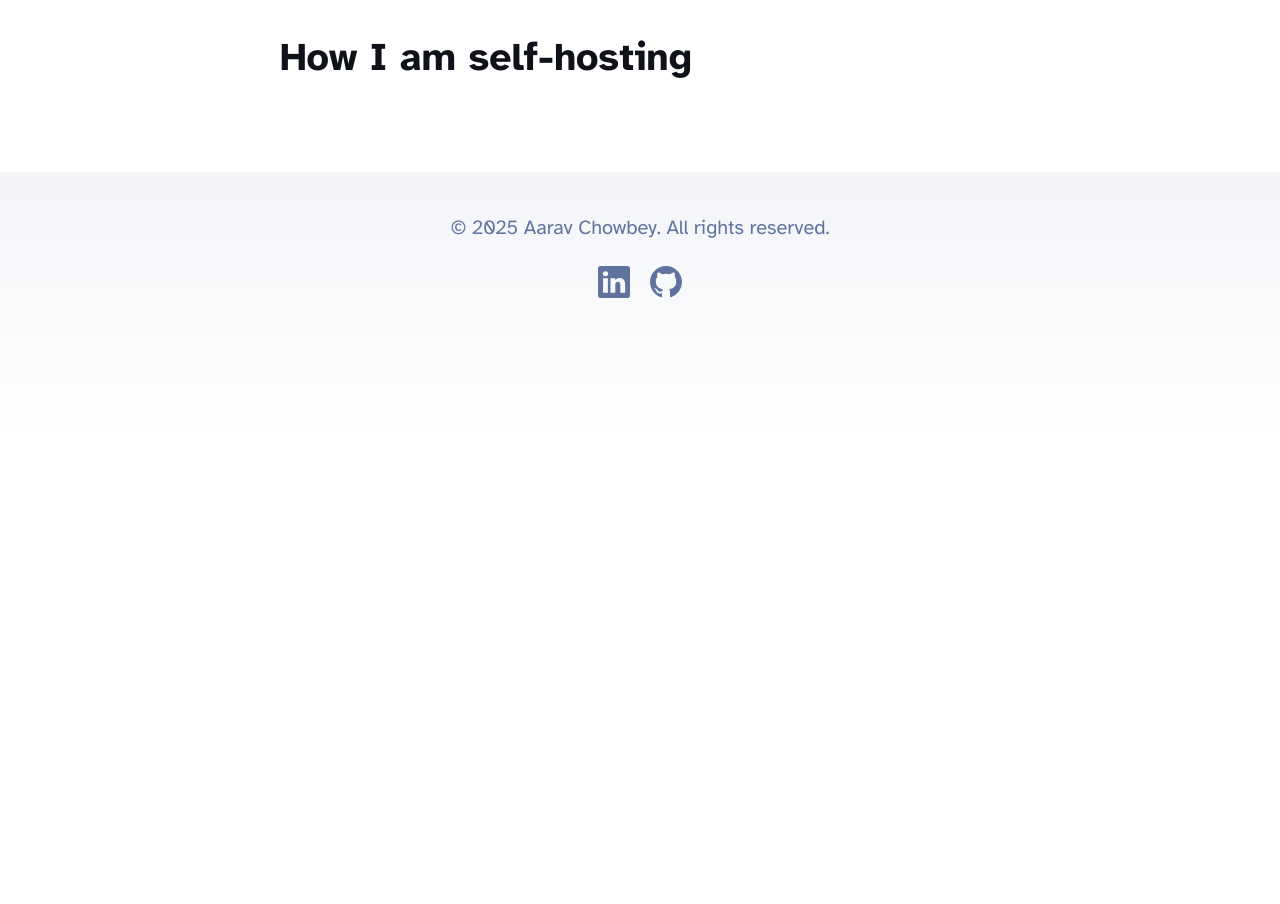
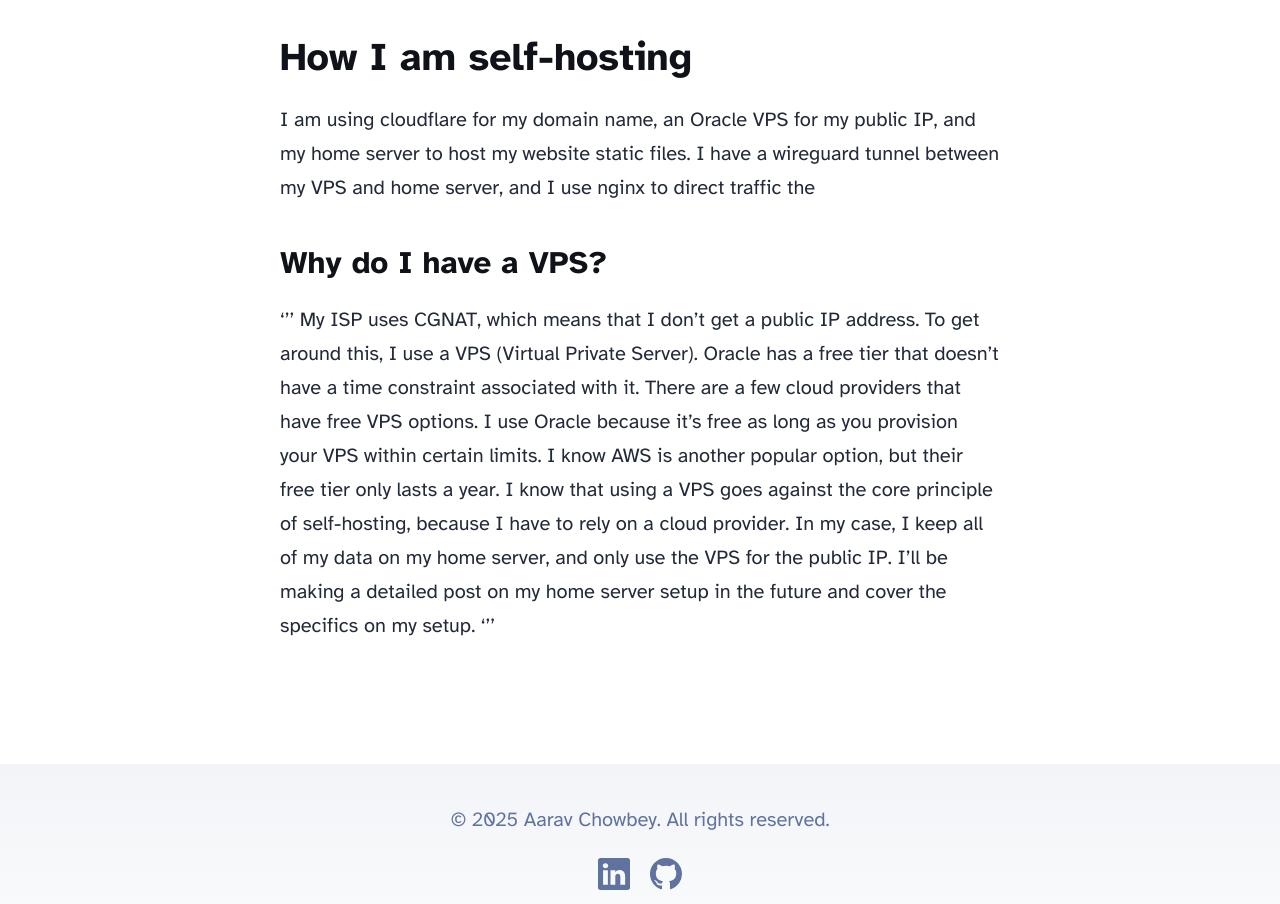
Before and after one commit to aaravchowbey/aaravWebsite, an Astro site in the folder visible-venus/: page /blog/website-self-host in a window 1280 px wide. Shown: the part 2695-3599 px from the top of the page. Before the commit the page ends 3125 px from the top, so only its background shows below. Built offline with nearby package versions, Linux system fonts and the light colour scheme; Astro itself is replaced by a stand-in of ours.

Commit message:
Worked on how I host post some more, need to finish the how i am self hosting section.

```diff
--- a/visible-venus/src/content/blog/website-self-host.md
+++ b/visible-venus/src/content/blog/website-self-host.md
@@ -38,3 +38,9 @@ I chose to self-host my website because I already had a home server. I've been s
 I don't reccomend people self-host unless they already have the hardware for it or an interest in that side of the process. Developing a website and using a cloud provider is much easier, and you can avoid a lot of the struggles that self-hosting can cause. My website is not built to handle a lot of concurrent users, and if you expect to scale to a large audience then it's a lot of trouble to self-host for them as wlel. You also have to make sure that you are exposing your website in a secure manner. You don't want to leave unneccesary ports open, and I am not even sure if I am doing everything right.
 
 ### How I am self-hosting
+I am using cloudflare for my domain name, an Oracle VPS for my public IP, and my home server to host my website static files. I have a wireguard tunnel between my VPS and home server, and I use nginx to direct traffic the
+
+#### Why do I have a VPS?
+'''
+My ISP uses CGNAT, which means that I don't get a public IP address. To get around this, I use a VPS (Virtual Private Server). Oracle has a free tier that doesn't have a time constraint associated with it. There are a few cloud providers that have free VPS options. I use Oracle because it's free as long as you provision your VPS within certain limits. I know AWS is another popular option, but their free tier only lasts a year. I know that using a VPS goes against the core principle of self-hosting, because I have to rely on a cloud provider. In my case, I keep all of my data on my home server, and only use the VPS for the public IP. I'll be making a detailed post on my home server setup in the future and cover the specifics on my setup.
+'''
```
